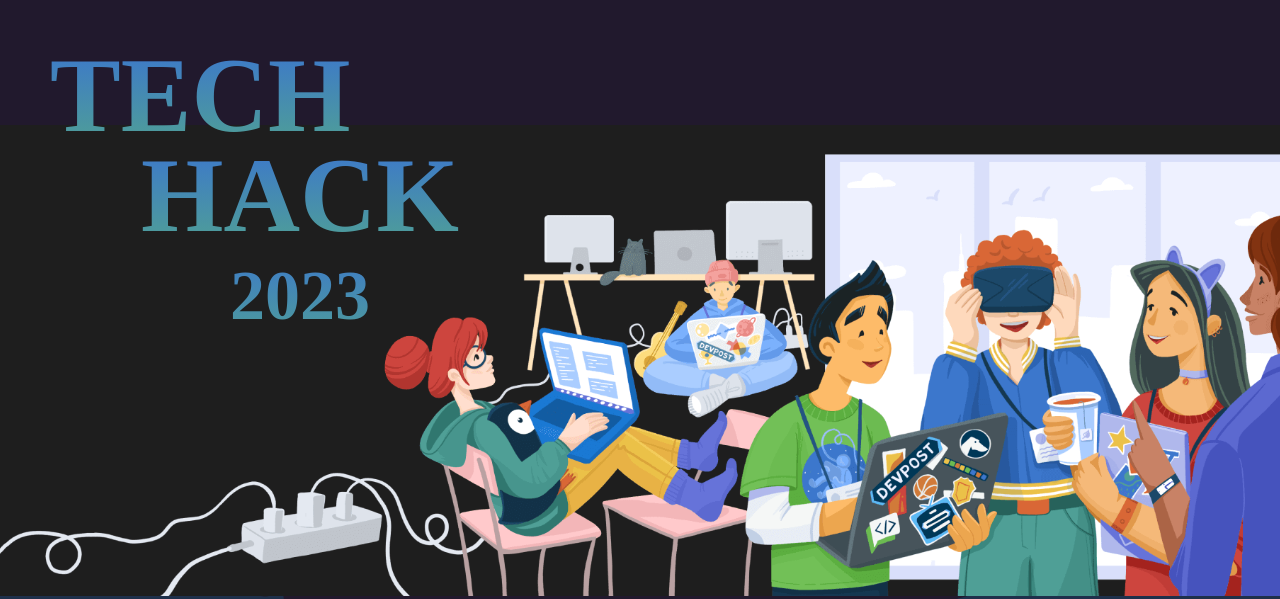
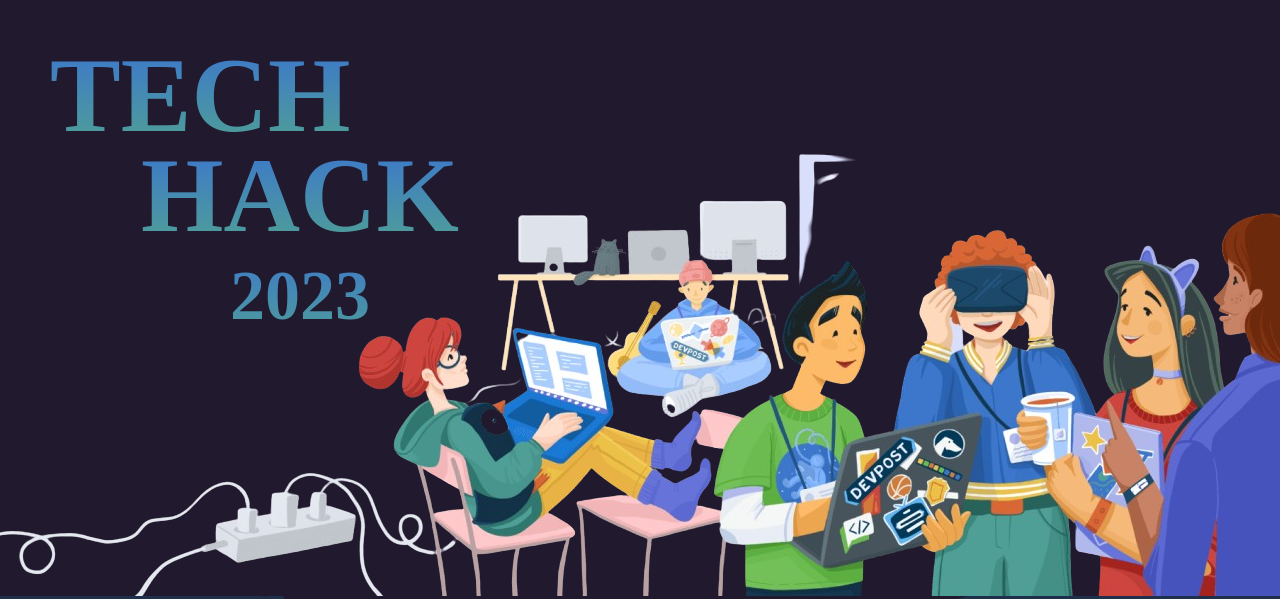
Before and after one commit to yash37158/TechHack, a React (Create React App) app: page / in a window 1280 px wide. Shown: the part 204-803 px from the top of the page. Built offline with nearby package versions, Linux system fonts and the light colour scheme; a web font is replaced by a local one.

Commit message:
background illustration of home page added

```diff
--- a/src/components/Home/home.css
+++ b/src/components/Home/home.css
@@ -5,7 +5,7 @@
   height: 100vh;
   width: 100vw;
   max-width: 1558px;
-  background-image: url("../../assets/img1.svg");
+  background-image: url("../../assets/illustration.svg");
   background-repeat: no-repeat;
   background-position: bottom;
   display: flex;
```
Also changed, not shown: src/assets/illustration.svg (added).
